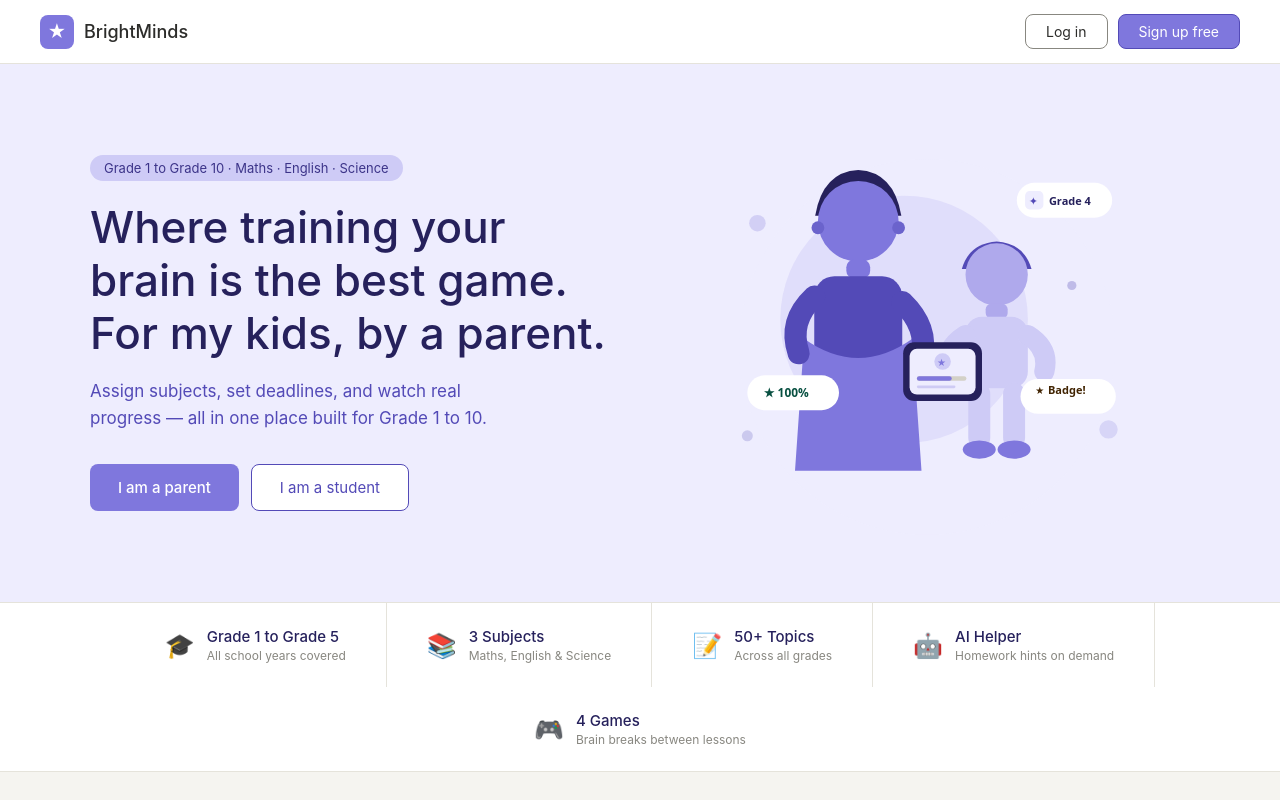
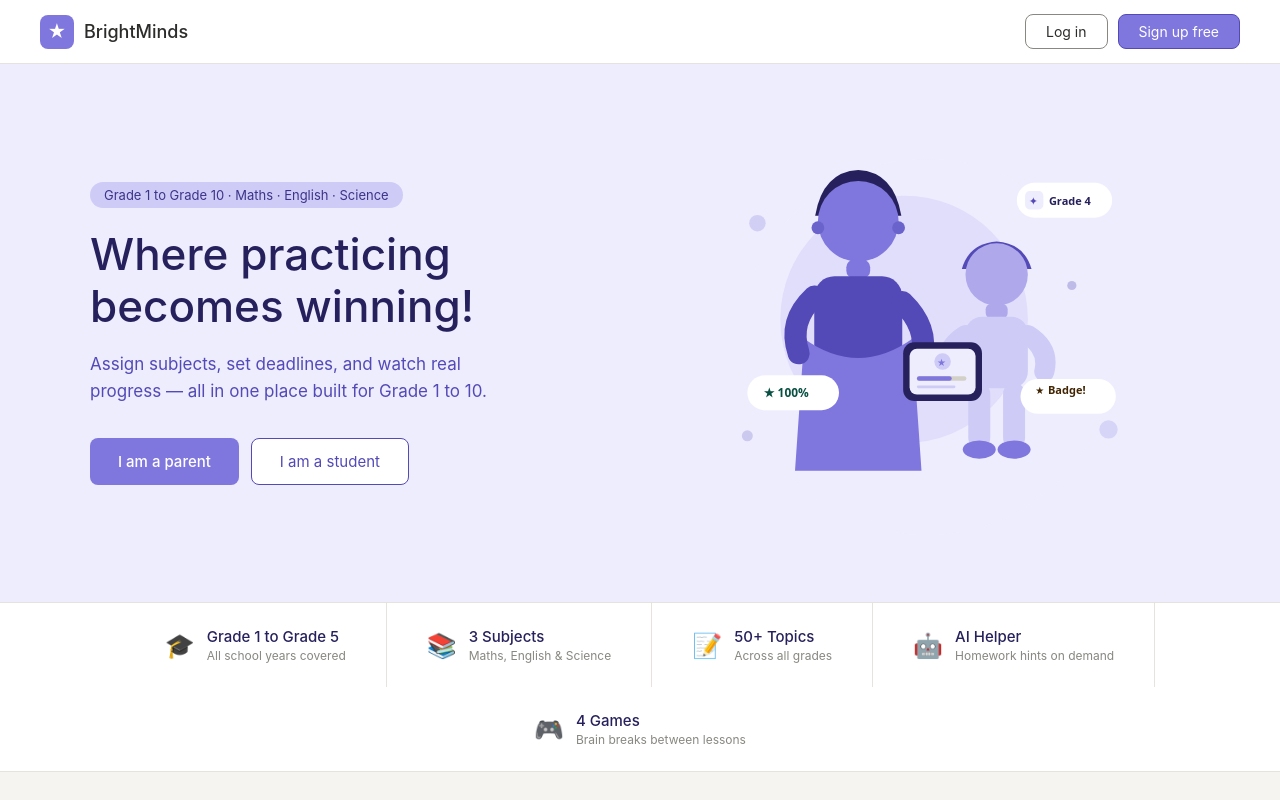
Before and after one commit to Haseeb-MA/Kids-Learning-App, a Next.js app: page / in a window 1280 px wide. Shown: the top 800 px of the page. Built offline with nearby package versions, Linux system fonts and the light colour scheme.

Commit message:
feat: on the home page where you see "Where training your brain is [spec-2d35497a]

```diff
--- a/components/Hero.tsx
+++ b/components/Hero.tsx
@@ -41,7 +41,7 @@ export default function Hero() {
             lineHeight: '1.2',
             marginBottom: '18px',
           }}>
-            Where training your brain is the best game. For my kids, by a parent.
+            Where practicing becomes winning!
           </h1>
 
           <p style={{
```
